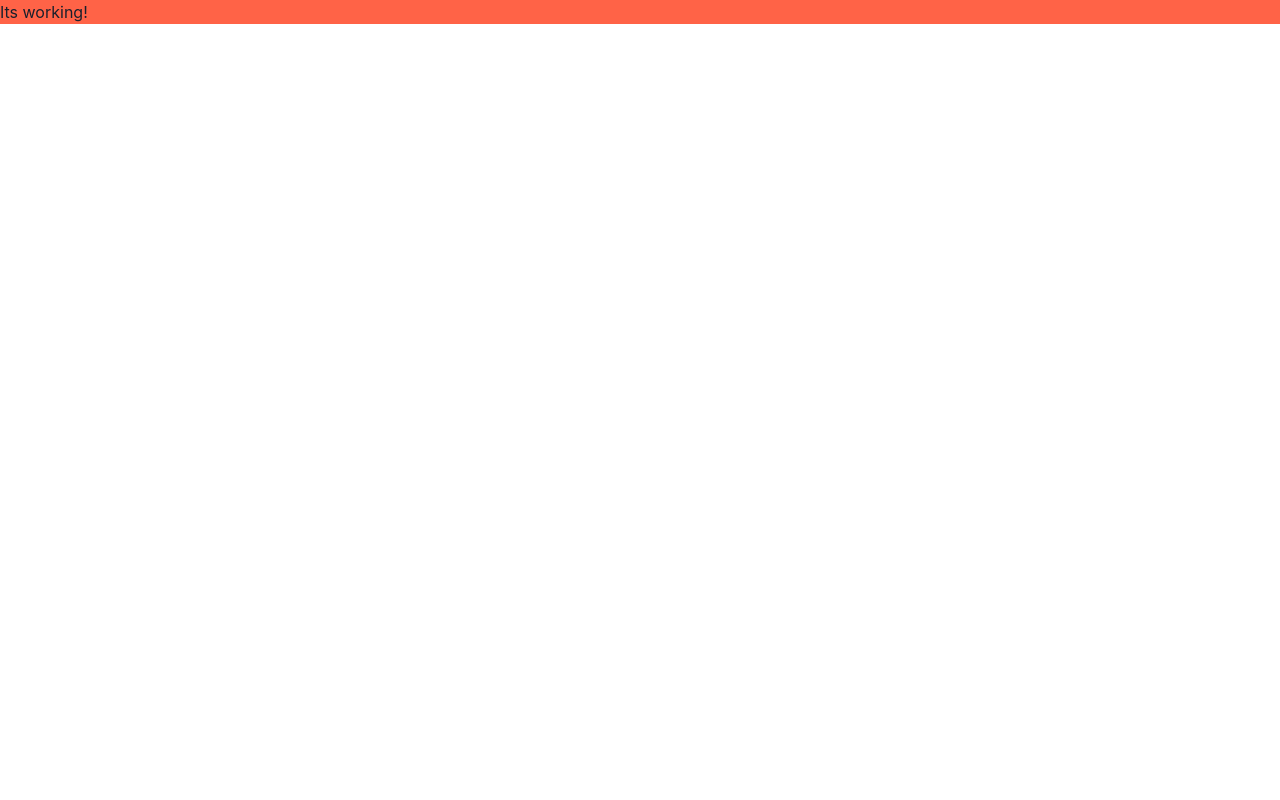
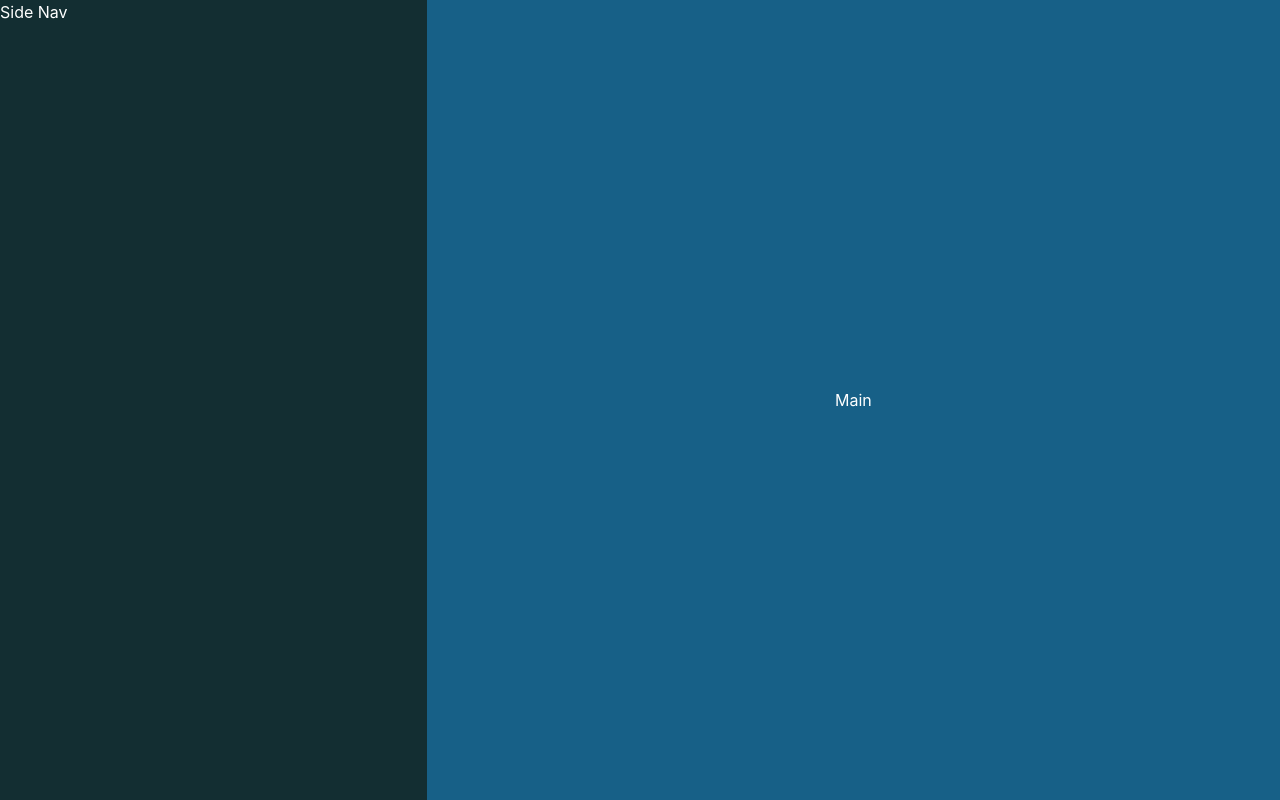
Before and after one commit to gpt-libs/gpt-libs-ui, a React (Vite) app: page / in a window 1280 px wide. Built offline with nearby package versions, Linux system fonts and the light colour scheme.

Commit message:
feat: created basic layout (#1)

```diff
--- a/src/App.tsx
+++ b/src/App.tsx
@@ -1,7 +1,14 @@
-import { Box } from "@chakra-ui/react";
+import { Grid, GridItem } from "@chakra-ui/react";
+import styles from "./app.module.css"
 
 function App() {
-  return <Box backgroundColor={"tomato"}>Its working!</Box>;
+  return (
+  <Grid  className={styles.appContainer} templateColumns='minmax(240px, .5fr) 1fr'>
+    <GridItem backgroundColor={"charlestonGreen"} color={"white"}>Side Nav</GridItem>
+    <GridItem backgroundColor={"blueSapphire"} color={"white"} className={styles.main}>Main</GridItem>
+  </Grid>
+
+  );
 }
 
 export default App;
--- /dev/null
+++ b/src/app.module.css
@@ -0,0 +1,11 @@
+
+
+.appContainer {
+    height: 100%;
+}
+
+.main {
+    display: flex;
+    justify-content: center;
+    align-items: center;
+}
--- /dev/null
+++ b/src/global.css
@@ -0,0 +1,5 @@
+
+
+#root{
+    height: 100vh;
+}
--- a/src/main.tsx
+++ b/src/main.tsx
@@ -2,10 +2,12 @@ import React from "react";
 import ReactDOM from "react-dom/client";
 import App from "./App";
 import { ChakraProvider } from "@chakra-ui/react";
+import "./global.css";
+import {theme} from "./theme";
 
 ReactDOM.createRoot(document.getElementById("root") as HTMLElement).render(
   <React.StrictMode>
-    <ChakraProvider>
+    <ChakraProvider theme={theme}>
       <App />
     </ChakraProvider>
   </React.StrictMode>
--- /dev/null
+++ b/src/theme/index.ts
@@ -0,0 +1,13 @@
+// 1. Import `extendTheme`
+import { extendTheme } from "@chakra-ui/react"
+
+// 2. Call `extendTheme` and pass your custom values
+export const theme = extendTheme({
+  colors: {
+    oxfordBlue: "#0A2239",
+    maximumBlue: "#53A2BE",
+    blueNCS: "#1D84B5",
+    charlestonGreen: "#132E32",
+    blueSapphire: "#176087"
+  },
+})
```
